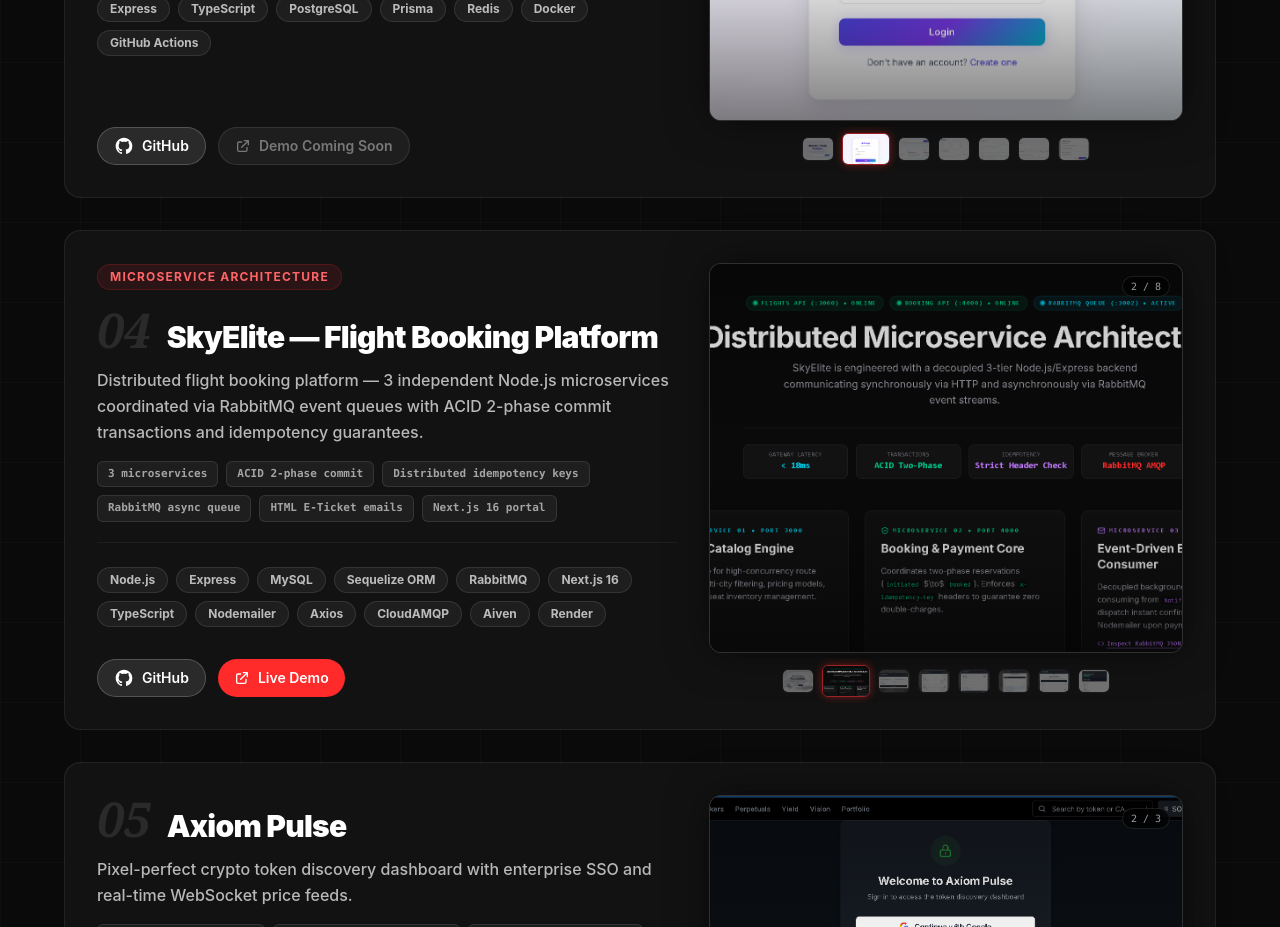
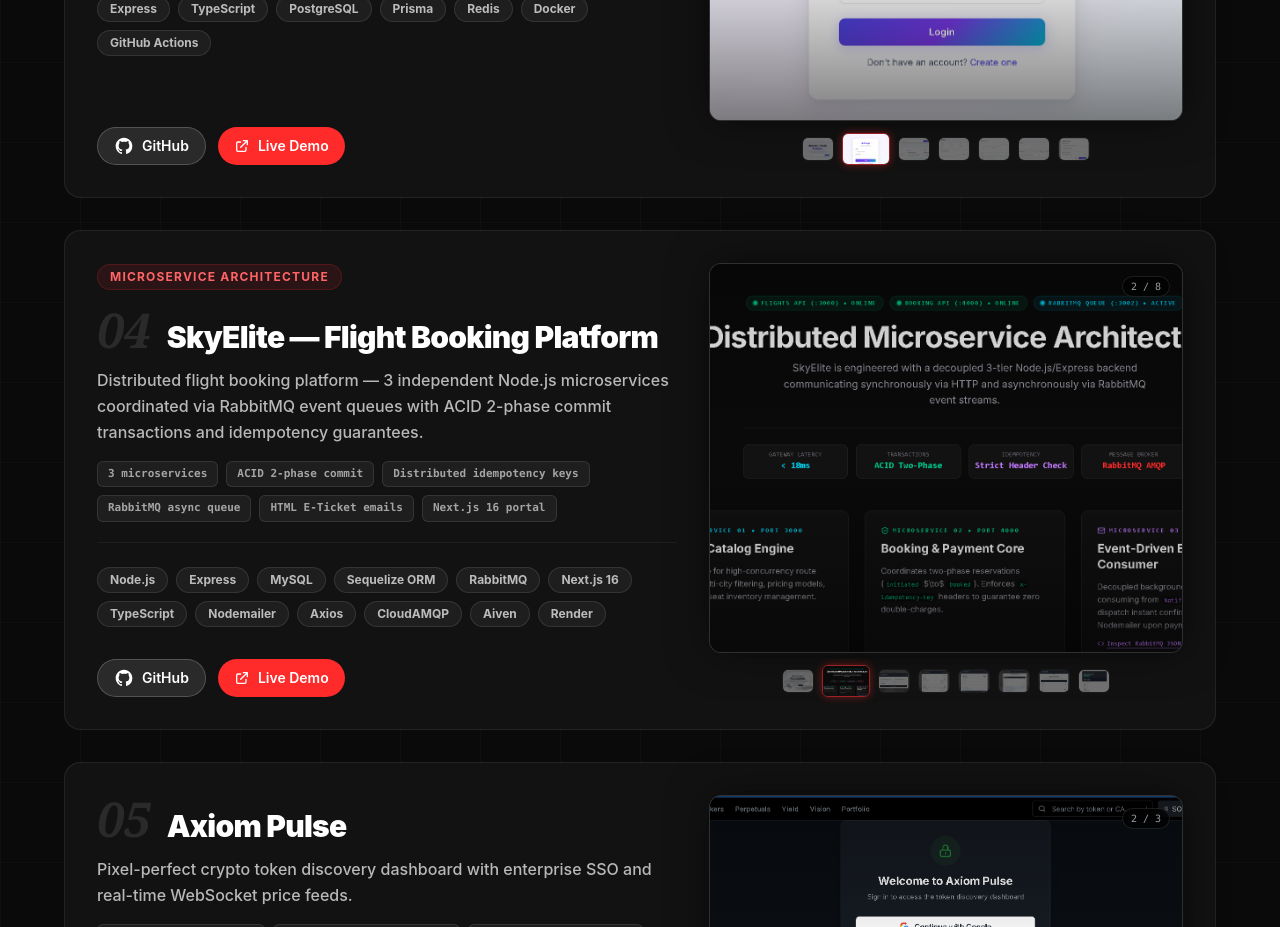
Before and after one commit to Akshansh0519/My-Portfolio, a React (Vite) app: page / in a window 1280 px wide. Shown: the part 5740-6667 px from the top of the page. Built offline with nearby package versions, Linux system fonts and the light colour scheme; no server answers.

Commit message:
LinkForge Live Link added

```diff
--- a/src/data/portfolioData.js
+++ b/src/data/portfolioData.js
@@ -329,7 +329,7 @@
     techTags: ["Express", "TypeScript", "PostgreSQL", "Prisma", "Redis", "Docker", "GitHub Actions"],
     links: {
       github: "https://github.com/Akshansh0519/LinkForge",
-      demo: null, // Add live demo URL when available
+      demo: "https://link-forge-iota.vercel.app/",
     },
     isFlagship: false,
   },
```
